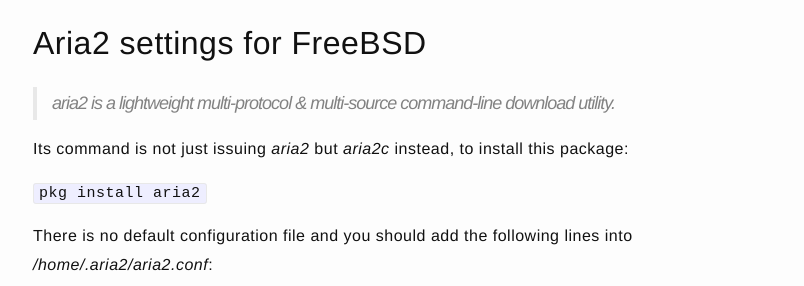
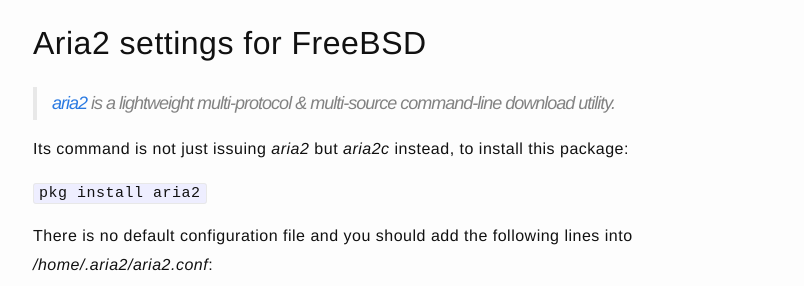
Before and after one commit to jazzi/jazzi.github.io, a Jekyll site: the page built from _posts/2023-12-21-hpe-microserver-gen10-with-freebsd.md, in a window 1280 px wide and 900 px high, scrolled down 5372 px. Shown: the part 167-453 px from the top of the window, without its empty margins (237-1041 px from the left). Built offline with Jekyll 4.4.1, drawn with Linux system fonts in a browser that asks for light colours; part of the change alters nothing that is shown.

Commit message:
add more

```diff
--- a/_posts/2023-12-21-hpe-microserver-gen10-with-freebsd.md
+++ b/_posts/2023-12-21-hpe-microserver-gen10-with-freebsd.md
@@ -199,7 +199,7 @@ net.inet.tcp.recvspace=65536
 
 ## Aria2 settings for FreeBSD
 
-> aria2 is a lightweight multi-protocol & multi-source command-line download utility.
+> [aria2](https://aria2.github.io) is a lightweight multi-protocol & multi-source command-line download utility.
 
 Its command is not just issuing *aria2* but *aria2c* instead, to install this package:
 
@@ -323,6 +323,9 @@ dir=/data/download
 # file path is valid. Without a valid pem file aria2 will print out the error,
 # "[ERROR] Failed to load trusted CA certificates from no. Cause:
 # error:02001002:system library:fopen:No such file or directory"
+# The default location for MacOS is /usr/local/openssl/cert.pem
+# The default location for OpenBSD is
+# The default location for Archlinux is
  ca-certificate=/etc/ssl/cert.pem
 
 
```
